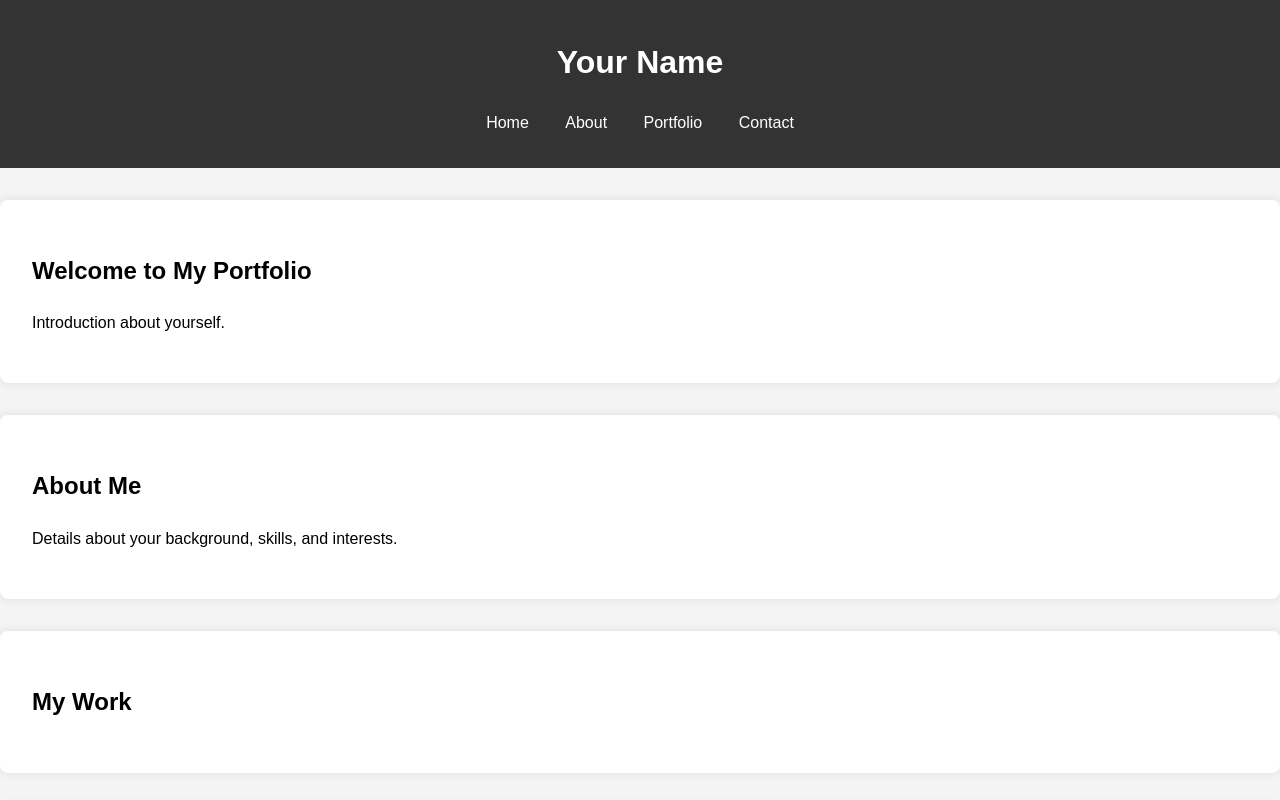
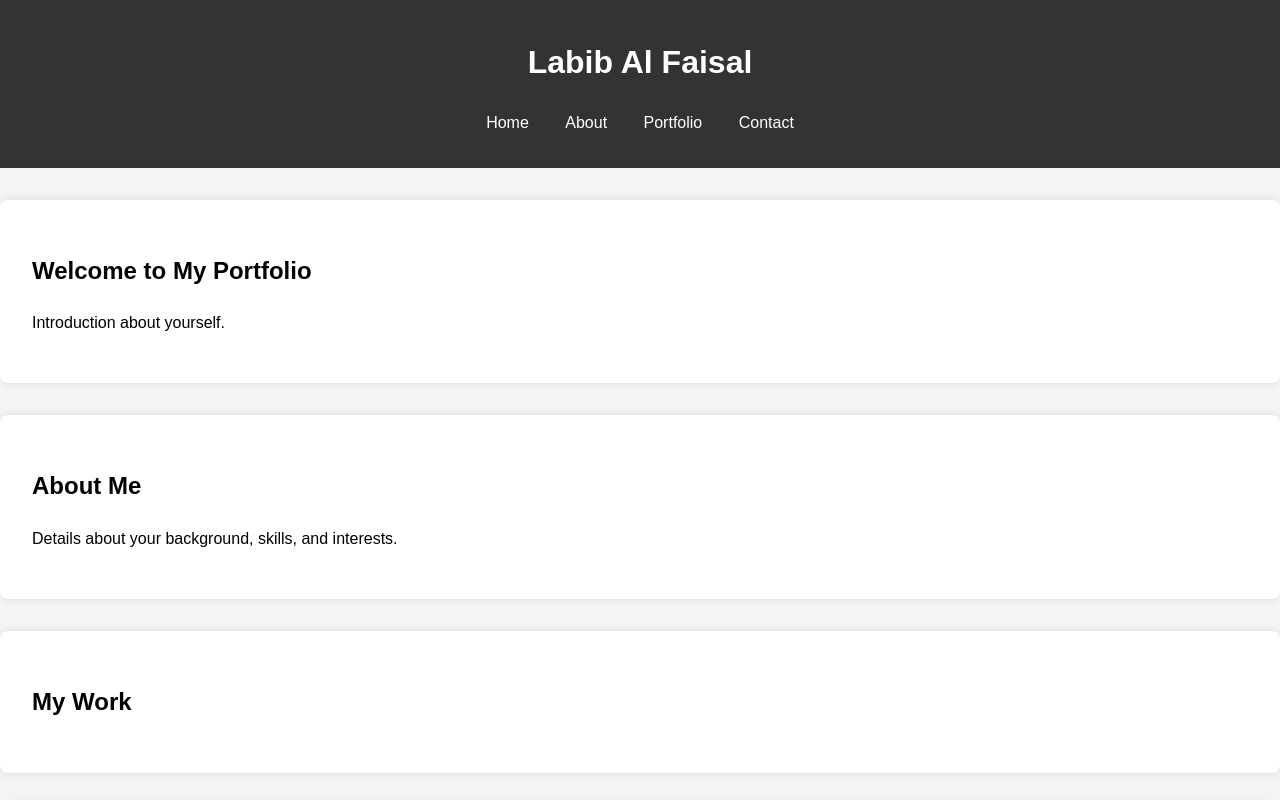
Before and after one commit to labib0x0hunter/Portfolio, a plain HTML site: page index.html in a window 1280 px wide. Shown: the top 800 px of the page. Drawn offline with Linux system fonts and the light colour scheme.

Commit message:
Update index.html

```diff
--- a/index.html
+++ b/index.html
@@ -8,7 +8,7 @@
 </head>
 <body>
     <header>
-        <h1>Your Name</h1>
+        <h1>Labib Al Faisal</h1>
         <nav>
             <ul>
                 <li><a href="#home">Home</a></li>
```
